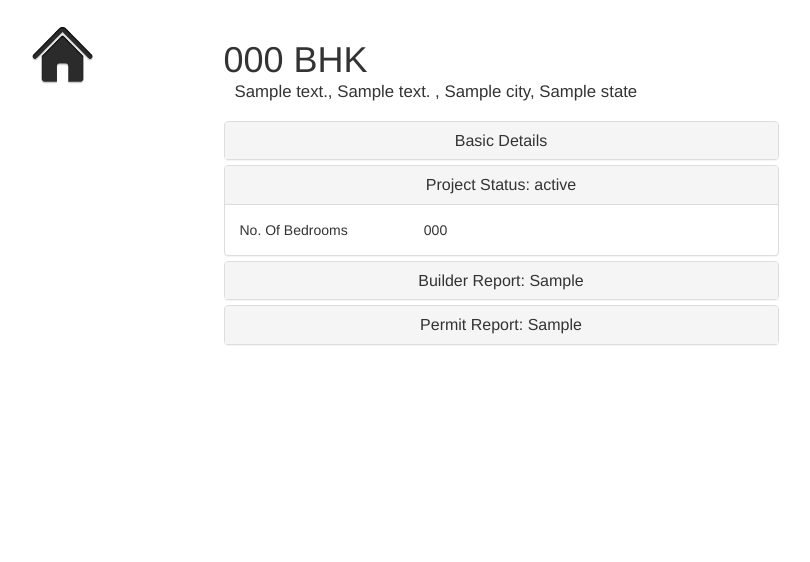
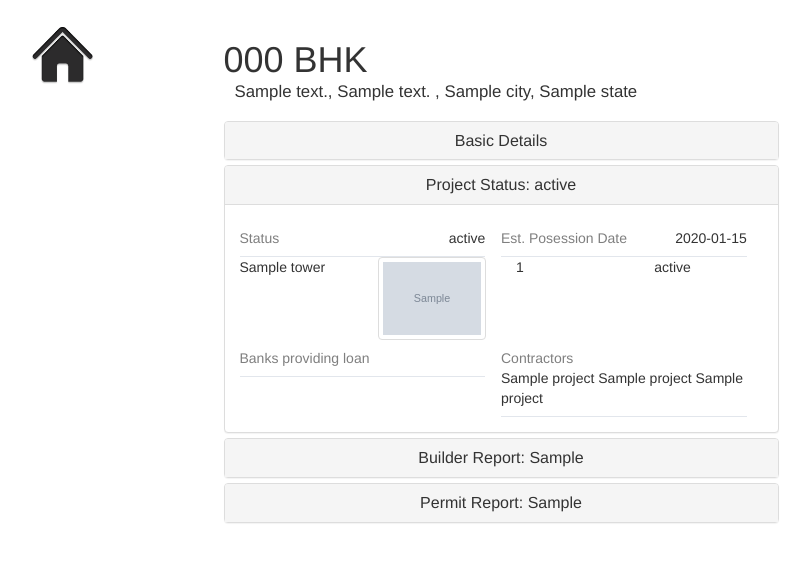
Before and after one commit to utkbansal/gharonda, a Django app: page /property/1/ in a window 1280 px wide, after a click that opens the changed part. Shown: the part 67-629 px from the top of the page, without its empty margins (139-949 px from the left). Run offline with Django 3.2, Linux system fonts and the light colour scheme; data comes from the database, SQL or seed files in the repository; tables that the repository leaves empty hold one stand-in row (values such as "Sample post"); grey boxes marked "Sample" are stand-in pictures; data that the repository does not hold is empty; some libraries are stand-ins or nearby versions.

Commit message:
Adds the data to display on the detail page

```diff
--- a/gharonda/settings.py
+++ b/gharonda/settings.py
@@ -70,6 +70,7 @@ TEMPLATES = [
                 'django.template.context_processors.debug',
                 'django.template.context_processors.request',
                 'django.contrib.auth.context_processors.auth',
+                'django.core.context_processors.media',
                 'django.contrib.messages.context_processors.messages',
             ],
         },
--- a/properties/templates/details.html
+++ b/properties/templates/details.html
@@ -1,5 +1,6 @@
 {% extends 'base.html' %}
 {% load staticfiles %}
+
 
 {% block css %}
     <link type="text/css" rel="stylesheet" href="{% static 'css/detail.css' %}">
@@ -64,15 +65,51 @@
                     <div class="panel-heading">
                         <h4 class="panel-title">
                             <a data-toggle="collapse" data-parent="#accordion"
-                               href="#collapse2">Project Status: {{ property.project.status }}</a>
+                               href="#collapse2">Project
+                                Status: {{ property.project.status }}</a>
                         </h4>
                     </div>
                     <div id="collapse2" class="panel-collapse collapse">
                         <div class="panel-body">
+                            {#                            <div class="row">#}
+                            {#                                <div class="col-md-4">Est. Posession Date</div>#}
+                            {#                                <div class="col-md-8">{{ property.project.estimated_possession_date }}</div>#}
+                            {#                            </div>#}
+                            {#                            <div class="row"></div>#}
+                            <div class="wide">
+                                <div class="text">Status</div>
+                                <div class="value">{{ property.project.status }}</div>
+                            </div>
+                            <div class="wide">
+                                <div class="text">Est. Posession Date</div>
+                                <div class="value">{{ property.project.estimated_possession_date }}</div>
+                            </div>
+
                             <div class="row">
-                                <div class="col-md-4">No. Of Bedrooms</div>
-                                <div class="col-md-8">{{ property.number_of_bedrooms }}</div>
+                                {% for tower in property.project.tower_set.all %}
+                                    <div class="col-md-3">{{ tower.name }}</div>
+                                    <div class="col-md-3"><img src="{{ MEDIA_URL }}{{ tower.image  }}" class="img-thumbnail"> </div>
+                                    <div class="col-md-3">{{ tower.floors_completed }}</div>
+                                    <div class="col-md-3">{{ tower.other_status }}</div>
+                                {% endfor %}
                             </div>
+                            <div class="wide">
+                                <div class="text">Banks providing loan</div>
+                                <div class="value">
+                                    {% for bank in property.project.bank.all %}
+                                        {{ bank.name }}
+                                    {% endfor %}
+                                </div>
+                            </div>
+                            <div class="wide">
+                                <div class="text">Contractors</div>
+                                <div class="value">
+                                    {{ property.project.contractor_name_1 }}
+                                    {{ property.project.contractor_name_2}}
+                                    {{ property.project.contractor_name_3}}
+                                </div>
+                            </div>
+
                         </div>
                     </div>
                 </div>
@@ -80,12 +117,23 @@
                     <div class="panel-heading">
                         <h4 class="panel-title">
                             <a data-toggle="collapse" data-parent="#accordion"
-                               href="#collapse3">Builder Report: {{ property.developer.developer_report }}</a>
+                               href="#collapse3">Builder
+                                Report: {{ property.developer.developer_report }}</a>
                         </h4>
                     </div>
                     <div id="collapse3" class="panel-collapse collapse">
                         <div class="panel-body">
-                            blah
+                            {% for project in property.developer.developerproject_set.all %}
+                                <div class="wide">
+                                    <div class="text">{{ project.project_name }}</div>
+                                    <div class="value">{{ project.address }}
+                                        <br>
+                                        {{ project.status }}
+                                        {{ project.launch_date }}
+                                        {{ project.possession_date }}
+                                    </div>
+                                </div>
+                            {% endfor %}
                         </div>
                     </div>
                 </div>
@@ -93,12 +141,19 @@
                     <div class="panel-heading">
                         <h4 class="panel-title">
                             <a data-toggle="collapse" data-parent="#accordion"
-                               href="#collapse4">Permit Report: {{ property.project.permit_report }}</a>
+                               href="#collapse4">Permit
+                                Report: {{ property.project.permit_report }}</a>
                         </h4>
                     </div>
                     <div id="collapse4" class="panel-collapse collapse">
                         <div class="panel-body">
-                            blah
+                            {% for permission in property.project.projectpermission_set.all %}
+                                <div class="wide">
+                                    <div class="text">{{ permission.permission }}</div>
+                                    <div class="value">{{ permission.value }} {{ permission.comment }}</div>
+                                    {#                                <div class="value">What to add here?</div>#}
+                                </div>
+                            {% endfor %}
                         </div>
                     </div>
                 </div>
```
